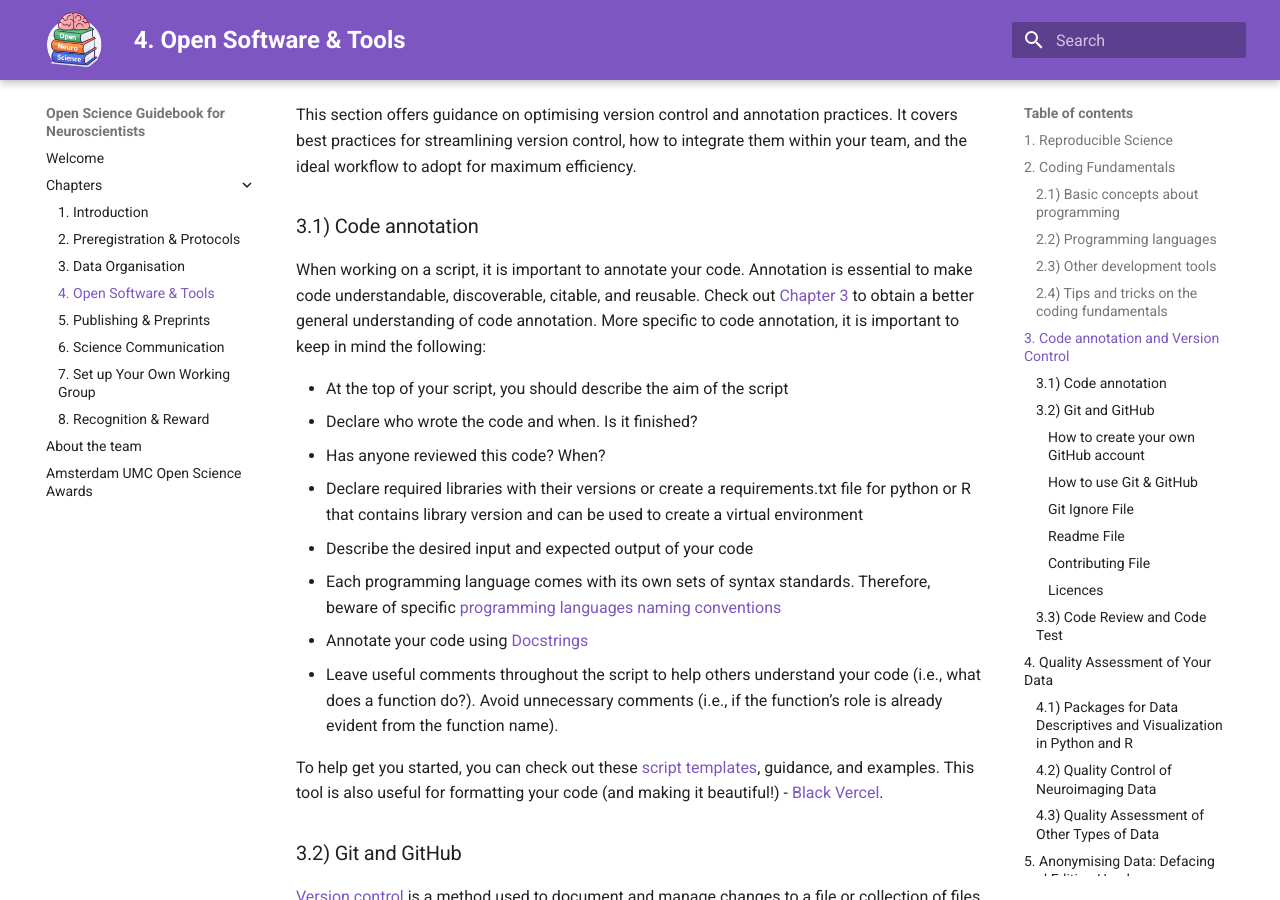
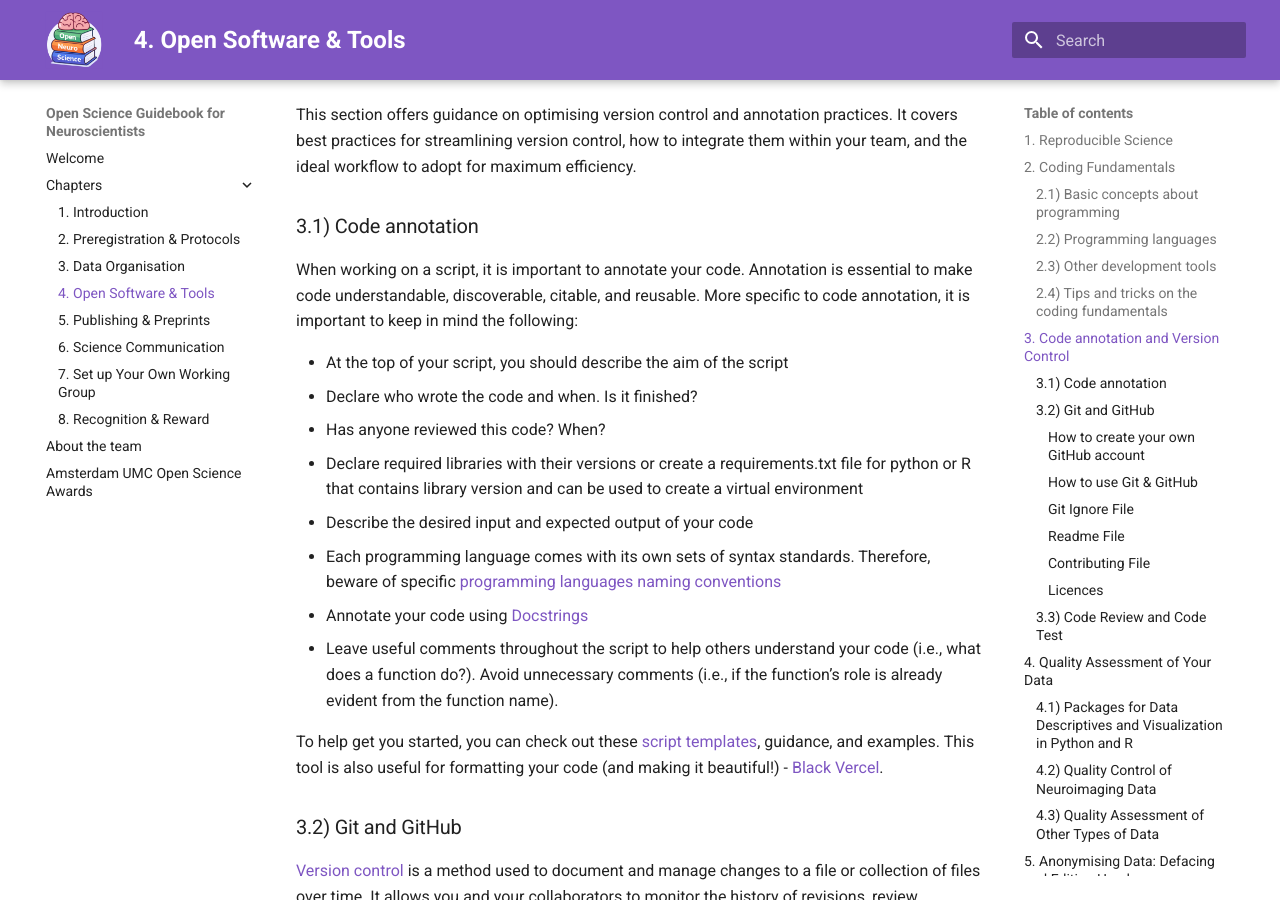
Before and after one commit to ANW-Open-Science/Open-Science-Guidebook-for-Neuroscientists, an MkDocs documentation site: the page built from docs/tabs/4-open_software_tools.md, in a window 1280 px wide and 900 px high, scrolled down 4119 px. Built offline with MkDocs 1.6.1 and Material for MkDocs 9.7.7, drawn with Linux system fonts in a browser that asks for light colours.

Commit message:
Update 4-open_software_tools.md
Remove direction to chapter 3, code annotation

```diff
--- a/docs/tabs/4-open_software_tools.md
+++ b/docs/tabs/4-open_software_tools.md
@@ -62,7 +62,7 @@ To make your project  as *open sciency* as possible, we provide a few tips:
 This section offers guidance on optimising version control and annotation practices. It covers best practices for streamlining version control, how to integrate them within your team, and the ideal workflow to adopt for maximum efficiency.
 
 ### 3.1) Code annotation
-When working on a script, it is important to annotate your code. Annotation is essential to make code understandable, discoverable, citable, and reusable. Check out [Chapter 3](https://github.com/marbarrantescepas/OS-neuroscience/blob/main/tabs/3.%20Data%20Organisation.md) to obtain a better general understanding of code annotation. More specific to code annotation, it is important to keep in mind the following:
+When working on a script, it is important to annotate your code. Annotation is essential to make code understandable, discoverable, citable, and reusable. More specific to code annotation, it is important to keep in mind the following:
 
 - At the top of your script, you should describe the aim of the script
 - Declare who wrote the code and when. Is it finished?
```
